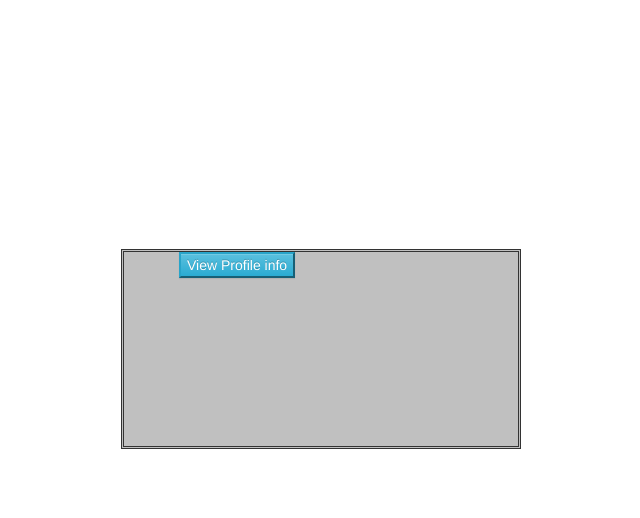
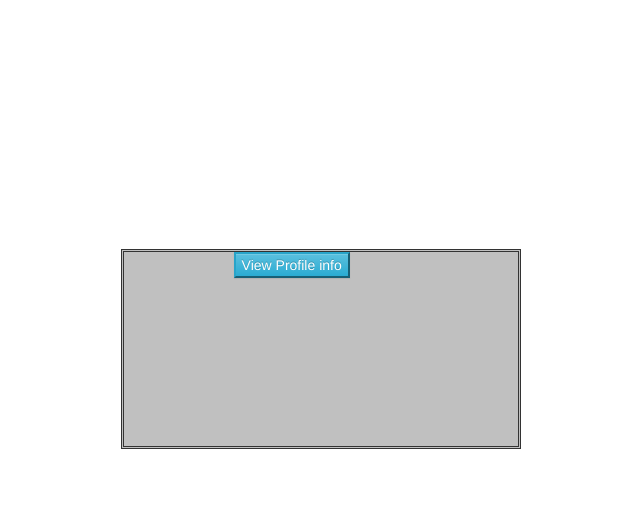
Before and after one commit to sxHelloWorld/SWEN-344-API-Project, a PHP site: page /employeeHome.php in a window 1280 px wide. Shown: the part 51-569 px from the top of the page, without its empty margins (319-959 px from the left). Run offline with PHP 8.4, Linux system fonts and the light colour scheme.

Commit message:
messing around with styling more

```diff
--- a/website/html/css/Home.css
+++ b/website/html/css/Home.css
@@ -9,7 +9,6 @@
     left: 50%;
 }
 #buttons {
-    position: justify;
-    top: 40%;
-    left: 25%;
+    width: 70%;
+    margin: auto;
 }
```
